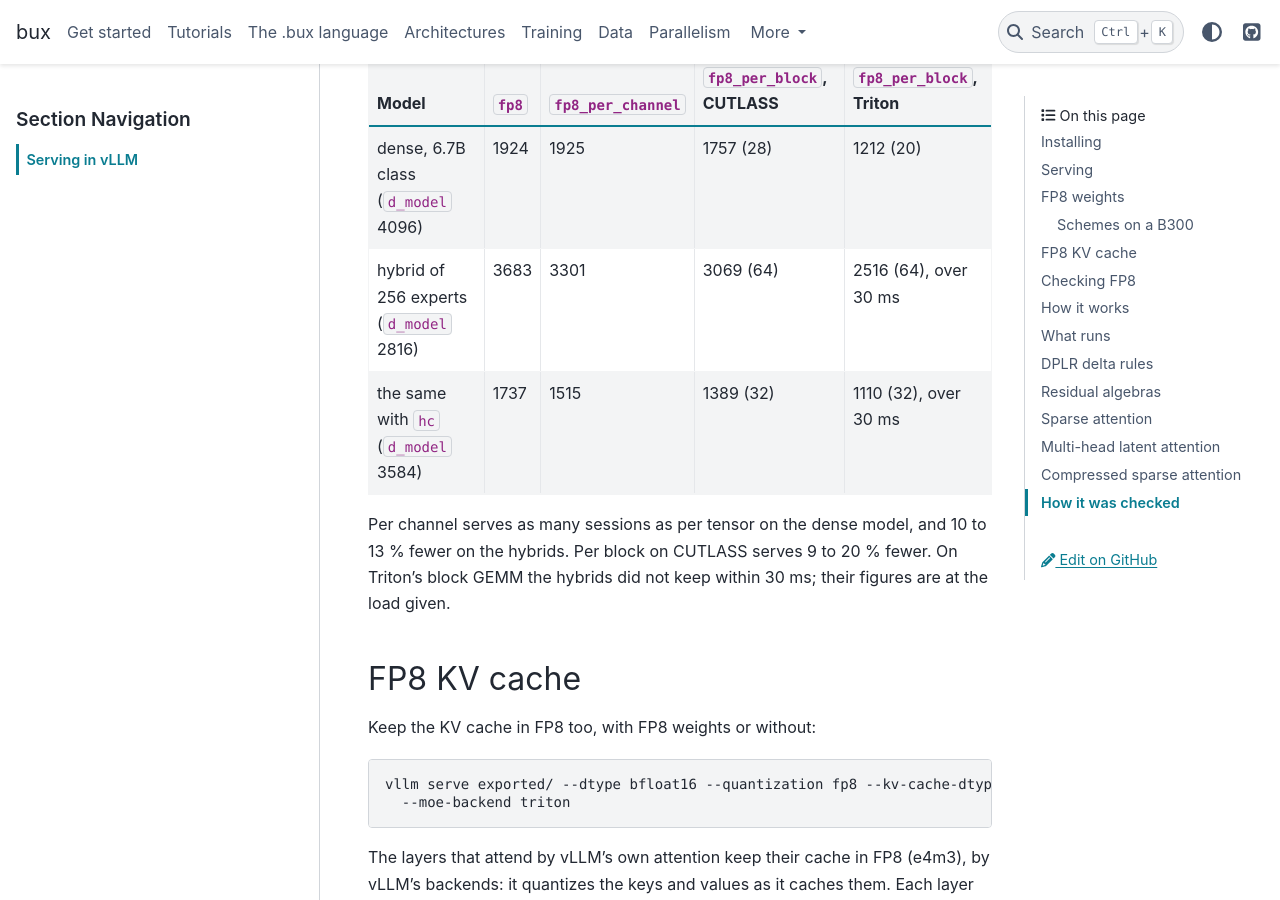
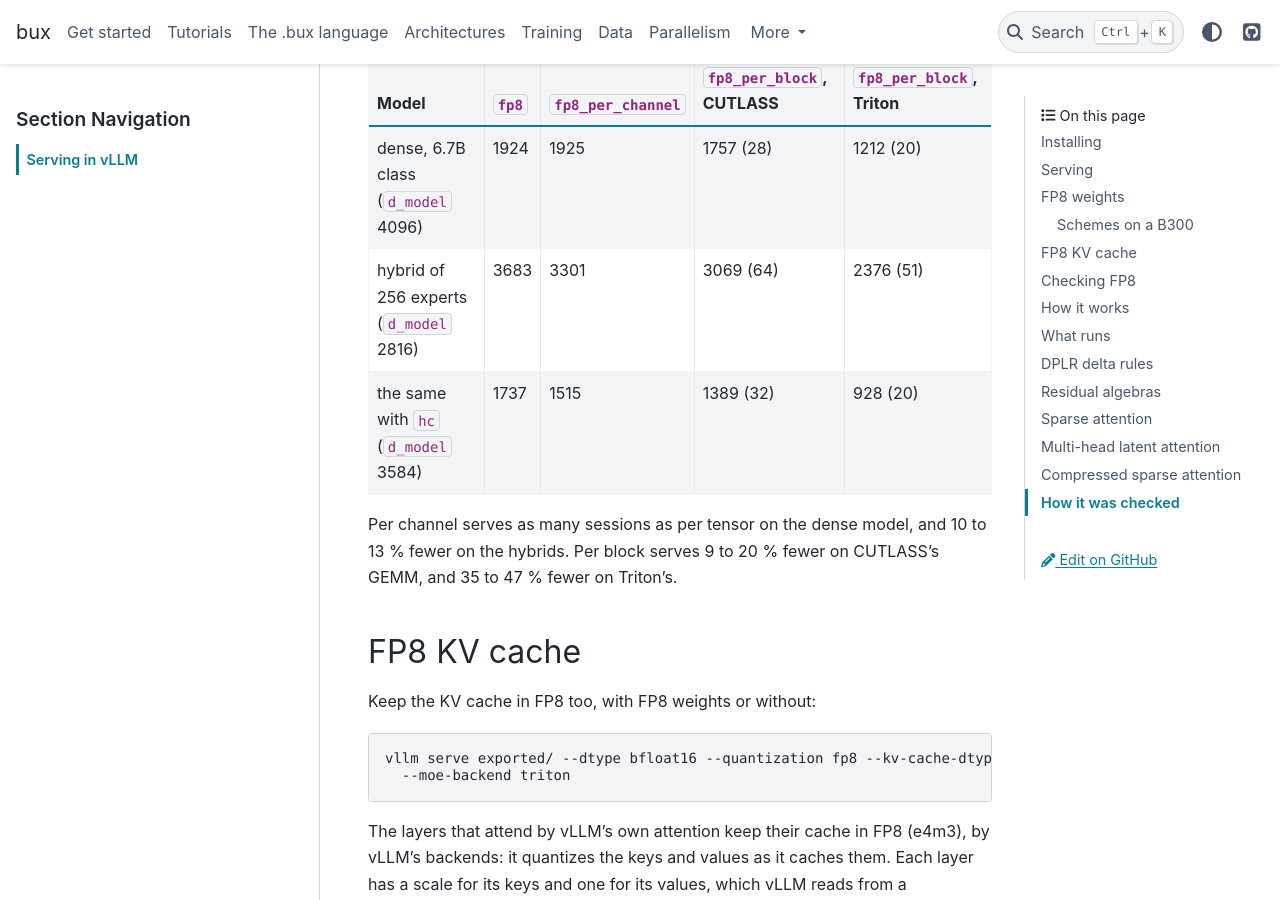
Before and after one commit to pilot7747/bux, a Sphinx documentation site: the page built from docs/export/vllm.md, in a window 1280 px wide and 900 px high, scrolled down 4141 px. Built offline with Sphinx 7.4.7 and the PyData theme 0.15.4, drawn with Linux system fonts in a browser that asks for light colours.

Commit message:
Docs: the FP8 schemes' sessions per hour on a B300 with fp8_per_block on Triton's GEMM at its best within 30 ms, 35 to 47 % fewer than per tensor
Co-Authored-By: Claude Opus 5.5 <noreply@anthropic.com>

```diff
--- a/docs/export/vllm.md
+++ b/docs/export/vllm.md
@@ -172,13 +172,12 @@ once:
 | Model | `fp8` | `fp8_per_channel` | `fp8_per_block`, CUTLASS | `fp8_per_block`, Triton |
 |-------|-------|-------------------|--------------------------|-------------------------|
 | dense, 6.7B class (`d_model` 4096) | 1924 | 1925 | 1757 (28) | 1212 (20) |
-| hybrid of 256 experts (`d_model` 2816) | 3683 | 3301 | 3069 (64) | 2516 (64), over 30 ms |
-| the same with `hc` (`d_model` 3584) | 1737 | 1515 | 1389 (32) | 1110 (32), over 30 ms |
+| hybrid of 256 experts (`d_model` 2816) | 3683 | 3301 | 3069 (64) | 2376 (51) |
+| the same with `hc` (`d_model` 3584) | 1737 | 1515 | 1389 (32) | 928 (20) |
 
 Per channel serves as many sessions as per tensor on the dense model, and 10 to
-13 % fewer on the hybrids. Per block on CUTLASS serves 9 to 20 % fewer. On Triton's
-block GEMM the hybrids did not keep within 30 ms; their figures are at the load
-given.
+13 % fewer on the hybrids. Per block serves 9 to 20 % fewer on CUTLASS's GEMM, and
+35 to 47 % fewer on Triton's.
 
 ## FP8 KV cache
 
```
